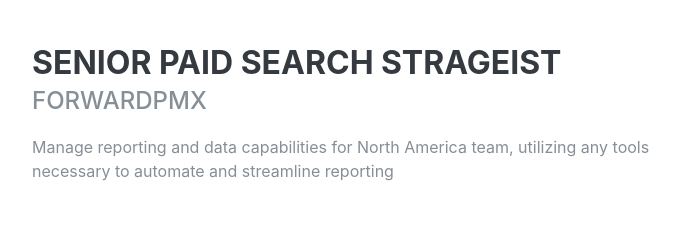
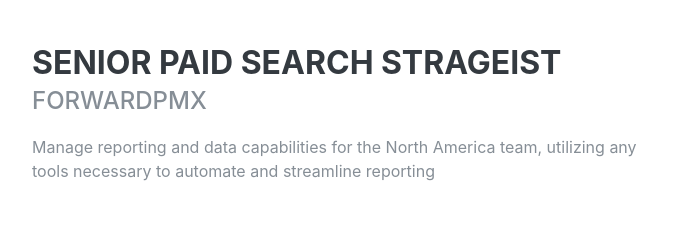
Before and after one commit to marcomariscal/marco-mariscal.github.io, a plain HTML site: page index.html in a window 1280 px wide. Shown: the part 920-1160 px from the top of the page, 288-984 px from the left. Drawn offline with Linux system fonts and the light colour scheme; a web font is replaced by a local one.

Commit message:
updating

```diff
--- a/index.html
+++ b/index.html
@@ -97,7 +97,7 @@
           <div class="resume-content">
             <h3 class="mb-0">Senior Paid Search Strageist</h3>
             <div class="subheading mb-3">ForwardPMX</div>
-            <p>Manage reporting and data capabilities for North America team,
+            <p>Manage reporting and data capabilities for the North America team,
             utilizing any tools necessary to automate and streamline reporting</p>
           </div>
           <div class="resume-date text-md-right">
```
